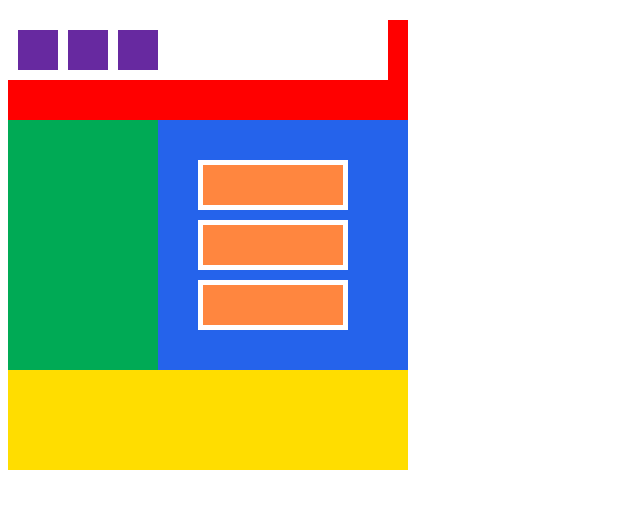
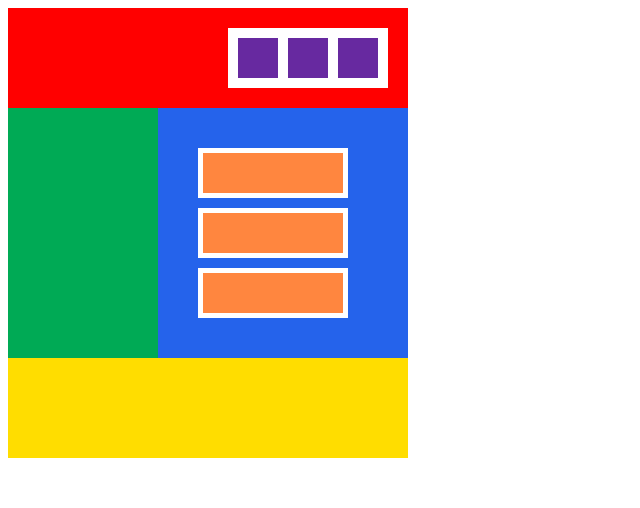
Before and after one commit to WakamatsuMao/div_pazzle, a plain HTML site: page index.html in a window 1280 px wide. Shown: the whole page, without its empty margins (0-640 px from the left). Drawn offline with Linux system fonts and the light colour scheme.

Commit message:
add flex style

```diff
--- a/stylesheet.css
+++ b/stylesheet.css
@@ -4,6 +4,10 @@
   width: 400px;
   height: 100px;
   background-color: #f00;
+  /* flex */
+  display: flex;
+  justify-content: flex-end;
+  align-items: flex-start;
 }
 
 .white {
```
